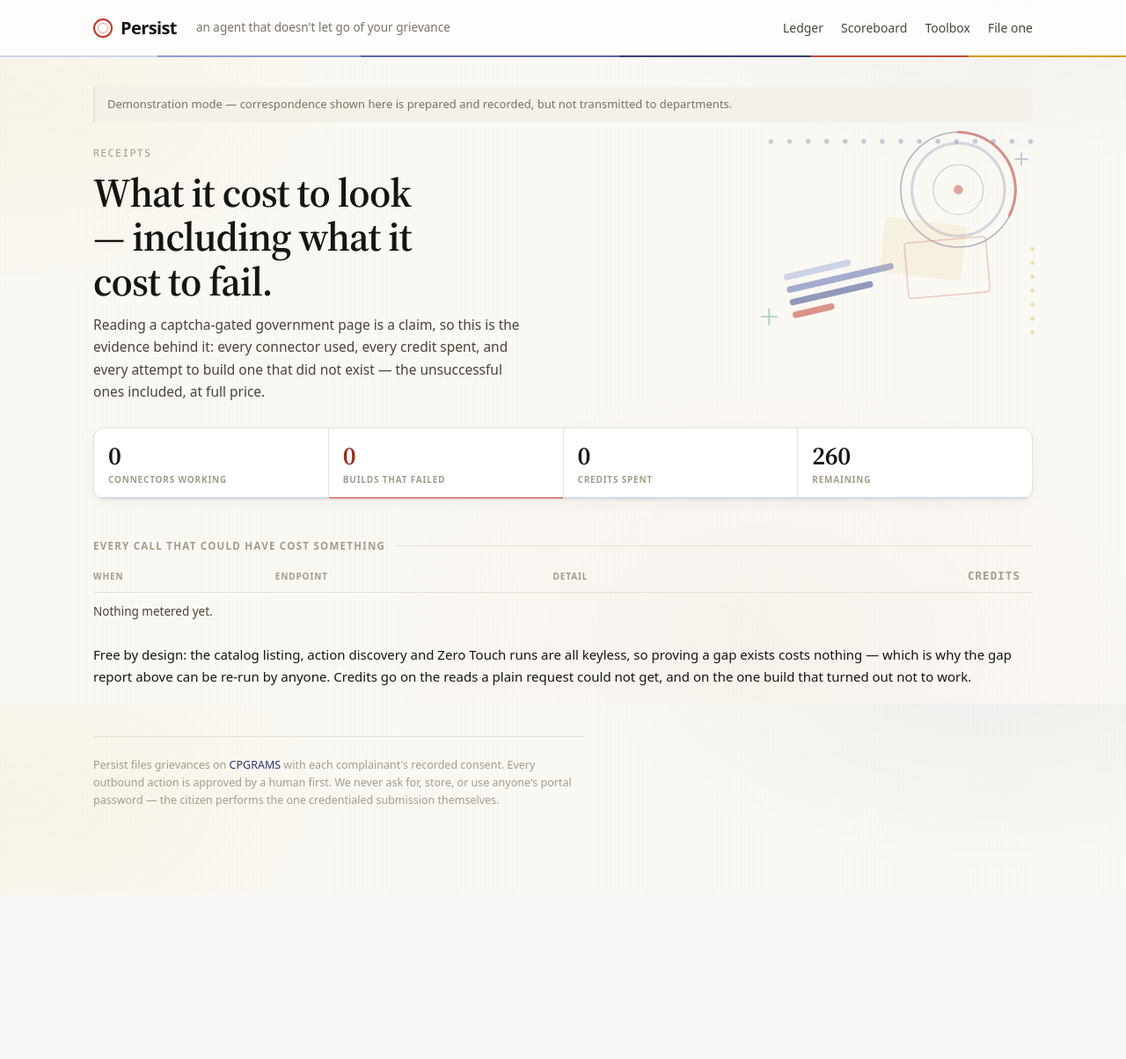
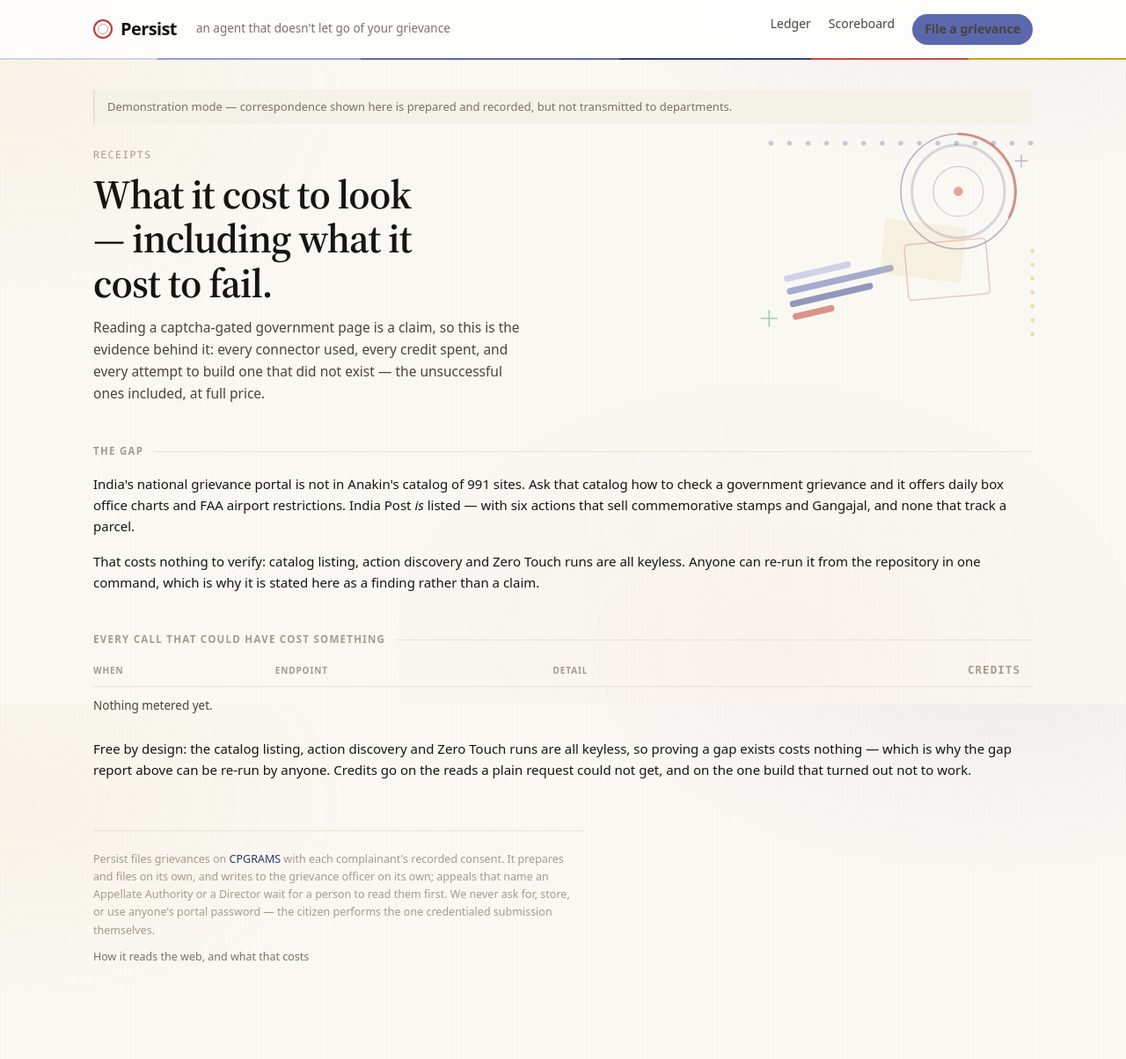
Before and after one commit to BlackBeanEagles/Anakin, a FastAPI app: page /toolbox in a window 1280 px wide. Shown: the whole page at 88% size. Before the commit the page ends 1017 px from the top, so only its background shows below. Run offline with FastAPI, Linux system fonts and the light colour scheme; data that the repository does not hold is empty.

Commit message:
Show a visitor what they came for, and stop claiming something untrue
Someone arrives with a stuck parcel, not an interest in our API spend. The
nav gave equal billing to Ledger, Scoreboard, Toolbox and File one, so the
one thing they came to do looked like a fourth reading option. It is now
two links and a button; the engineering receipts move to the footer, where
anyone checking the claims still finds them.

The footer said "every outbound action is approved by a human first".
Auto-approval made that false. A safety claim that has quietly stopped
being true is worse than no claim, so it now describes what the agent
actually does - files and writes to the grievance officer itself, waits
for a person before anything that names an Appellate Authority.

/toolbox rendered four zeros on the deployed instance and read like a
broken page: the credit figures are facts about one database, and the live
one starts empty. The catalog gap is a fact about the world - CPGRAMS
absent from 991 sites, India Post listed but selling commemorative stamps
rather than tracking parcels - so it now shows unconditionally, and the
numbers appear only when there are numbers.

Co-Authored-By: Claude Opus 5 <noreply@anthropic.com>

```diff
--- a/app/static/style.css
+++ b/app/static/style.css
@@ -521,3 +521,16 @@ td .none { color: var(--ink-4); }
   color: var(--ink-3); font-size: 13px; line-height: 1.5;
   background: var(--paper-2); border-radius: 0 6px 6px 0;
 }
+
+/* The one thing a visitor came to do, told apart from the two things they might
+   read. Everything else in the nav is a link; this is an action. */
+nav a.cta {
+  background: var(--rung-3); color: #fff;
+  padding: 6px 14px; border-radius: 999px;
+  font-weight: 560; border-bottom: 0;
+}
+nav a.cta:hover { background: var(--rung-4); color: #fff; }
+
+.foot p { margin: 0 0 10px; }
+.foot-links a { color: var(--ink-3); }
+.foot-links a:hover { color: var(--ink); }
--- a/app/templates/base.html
+++ b/app/templates/base.html
@@ -28,10 +28,13 @@
     <a class="brand" href="/"><span class="seal"></span>Persist</a>
     <span class="tagline">an agent that doesn't let go of your grievance</span>
     <nav>
+      {# A visitor arrives with a stuck parcel, not an interest in our API spend.
+         The nav carries the two things they might read and the one thing they came
+         to do; the engineering receipts move to the footer, where someone checking
+         our claims will still find them. #}
       <a href="/">Ledger</a>
       <a href="/scoreboard">Scoreboard</a>
-      <a href="/toolbox">Toolbox</a>
-      <a href="/file">File one</a>
+      <a href="/file" class="cta">File a grievance</a>
       {# Operator tools only appear to an operator. A visitor has no use for a
          sourcing kit or a login link, and both read as unfinished scaffolding on
          what is otherwise a public record. #}
@@ -83,11 +86,21 @@
 
   {% block body %}{% endblock %}
 
+  {# This paragraph used to say "every outbound action is approved by a human
+     first". Auto-approval made that false, and a safety claim that has quietly
+     stopped being true is worse than no claim at all. It now describes what the
+     agent actually does. #}
   <footer class="foot">
-    Persist files grievances on <a href="{{ settings.portal_url }}">{{ settings.portal_name }}</a>
-    with each complainant's recorded consent. Every outbound action is approved by a human first.
-    We never ask for, store, or use anyone's portal password — the citizen performs the one
-    credentialed submission themselves.
+    <p>
+      Persist files grievances on <a href="{{ settings.portal_url }}">{{ settings.portal_name }}</a>
+      with each complainant's recorded consent. It prepares and files on its own, and writes to
+      the grievance officer on its own; appeals that name an Appellate Authority or a Director
+      wait for a person to read them first. We never ask for, store, or use anyone's portal
+      password — the citizen performs the one credentialed submission themselves.
+    </p>
+    <p class="foot-links">
+      <a href="/toolbox">How it reads the web, and what that costs</a>
+    </p>
   </footer>
 </main>
 </body>
--- a/app/templates/toolbox.html
+++ b/app/templates/toolbox.html
@@ -12,21 +12,39 @@
     exist — the unsuccessful ones included, at full price.
   </p>
 
+  {# The deployed instance starts with an empty ledger, so this row rendered four
+     zeros and read like a broken page. The credit figures are facts about one
+     database; the catalog gap below is a fact about the world, and it holds
+     whichever instance you are looking at. Show the numbers only when there are
+     numbers. #}
+  {% if spent or builds %}
   <div class="stats">
     <div class="stat"><div class="n">{{ forged|length }}</div><div class="k">Connectors working</div></div>
     <div class="stat bad"><div class="n">{{ builds|selectattr('status','equalto','failed')|list|length }}</div><div class="k">Builds that failed</div></div>
     <div class="stat"><div class="n">{{ spent }}</div><div class="k">Credits spent</div></div>
     <div class="stat"><div class="n">{{ budget - spent }}</div><div class="k">Remaining</div></div>
   </div>
+  {% endif %}
 </section>
 
+<h2>The gap</h2>
+<p>
+  India's national grievance portal is not in Anakin's catalog of 991 sites. Ask that catalog
+  how to check a government grievance and it offers daily box office charts and FAA airport
+  restrictions. India Post <em>is</em> listed — with six actions that sell commemorative stamps
+  and Gangajal, and none that track a parcel.
+</p>
+<p>
+  That costs nothing to verify: catalog listing, action discovery and Zero Touch runs are all
+  keyless. Anyone can re-run it from the repository in one command, which is why it is stated
+  here as a finding rather than a claim.
+</p>
+
 {% if builds %}
-<h2>Every attempt, including the ones that failed</h2>
+<h2>Every attempt to close it, including the ones that failed</h2>
 <p>
-  India's national grievance portal is not in Anakin's catalog of 991 sites — ask it how to
-  check a grievance and it offers box office charts. Building the missing connector was
-  meant to close that gap. It did not, and the measurement is more useful than the claim
-  would have been:
+  Building the missing connector was meant to close that gap. It did not, and the measurement
+  is more useful than the claim would have been:
 </p>
 
 <div class="tablewrap">
```
